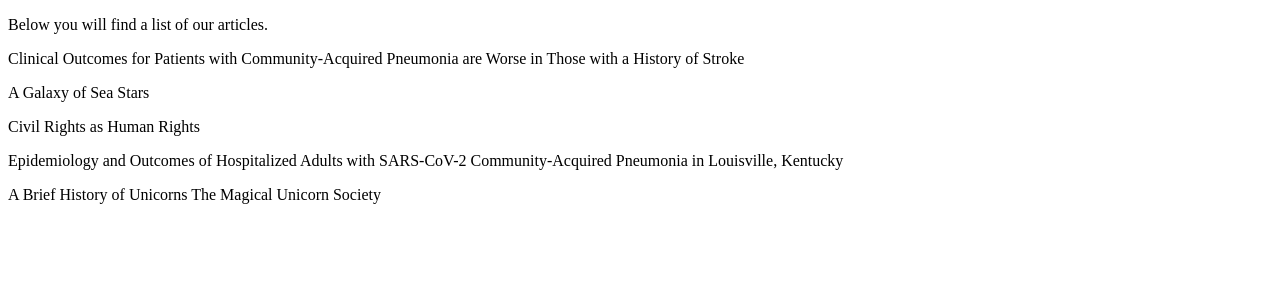
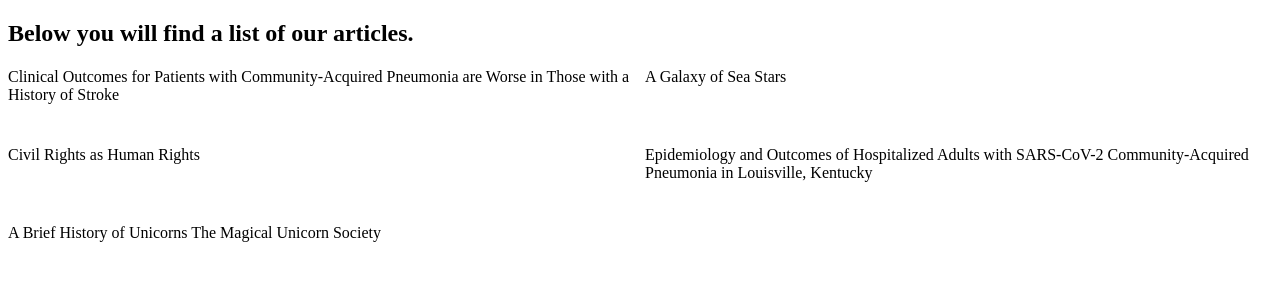
Before and after one commit to peterayeniofficial/d-test, a Next.js app: page / in a window 1280 px wide. Shown: the top 300 px of the page. Built offline with nearby package versions, Linux system fonts and the light colour scheme.

Commit message:
add chackra ui

```diff
--- a/pages/index.tsx
+++ b/pages/index.tsx
@@ -1,4 +1,5 @@
 import Link from 'next/link'
+import { Box, Container, SimpleGrid, Heading, Text } from '@chakra-ui/react'
 import type { GetStaticProps, InferGetStaticPropsType } from 'next'
 import { Article } from "../interfaces";
 
@@ -28,13 +29,18 @@ export default function IndexPage({
   })
 
   return (
-    <>
+    <Container mt={10}>
 
-      <p>Below you will find a list of our articles.</p>
-      {
+      <Heading mb={5}>Below you will find a list of our articles.</Heading>
+     <SimpleGrid columns={2} spacing={10}>
+     {
         //@todo: display articles
-        allArticles.map((article: Article) => <p>{article.title}</p>)
+        allArticles.map((article: Article) => <Box key={article.id}>
+          <Text>
+          {article.title}
+          </Text></Box>)
       }
-    </>
+     </SimpleGrid>
+    </Container>
   )
 }
```
